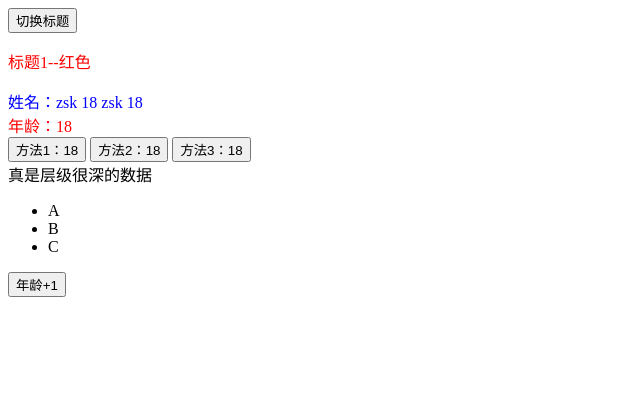
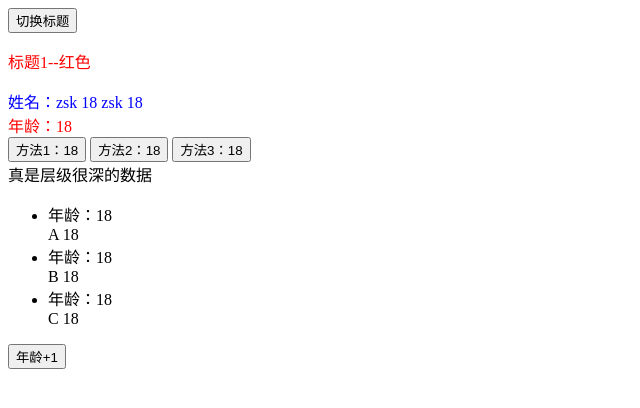
Before and after one commit to KringZhang/vue-reactive, a website built with webpack: page index.html in a window 1280 px wide. Shown: the whole page, without its empty margins (0-640 px from the left). Built offline with nearby package versions, Linux system fonts and the light colour scheme.

Commit message:
处理v-for指令

```diff
--- a/index.html
+++ b/index.html
@@ -21,9 +21,15 @@
       <button v-on:click="minus(2, 5)">方法3：{{fn()}}</button>
       <div>{{a.b.c.d}}</div>
       <ul>
-        <li>A</li>
+        <!-- <li><div>{{age}} {{item}}</div></li> -->
+        <li v-for="item in arr" :key="item">
+          年龄：{{age}}
+          <div>{{item}} {{age}}</div>
+        </li>
+        <!-- <li><div>{{age}} {{item}}</div></li> -->
+        <!-- <li>A</li>
         <li>B</li>
-        <li>C</li>
+        <li>C</li> -->
       </ul>
       <button id="btn" @click="minus(-1)">年龄+1</button>
     </div>
--- a/src/compileNode.js
+++ b/src/compileNode.js
@@ -1,8 +1,11 @@
-import { parsePath } from './node2Fragment'
+import { compile, parsePath } from './node2Fragment'
 import { Watcher } from "./Watcher"
 
 // 编译节点类型(主要是指令)
 export const compileNode = (node, vm, stack) => {
+  let vFor
+  // 存当前节点未编译之前的子节点
+  let unCompiledChildNodes = '';
   [...node.attributes].forEach(x => {
     if (x.name.startsWith('@')) {
       const eventKey = x.name.substring(1)
@@ -12,13 +15,13 @@ export const compileNode = (node, vm, stack) => {
       handleBind(vm, node, x, key)
     } else if (x.name.startsWith('v-')) {
       const attrName = x.name.substring(2)
-      if (['if', 'show'].includes(attrName)) {
+      if (['if', 'show'].includes(attrName)) { // v-if  v-show
         updateAttr(node, x, parsePath(vm, x.value), stack)
         new Watcher(vm, x.value, newVal => updateAttr(node, x, newVal))
       } else if (attrName.startsWith('else-if')) {
         // TODO
         stack.push(x.value)
-      } else if (attrName.startsWith('else')) {
+      } else if (attrName.startsWith('else')) { // v-else
         if (!stack.length) return console.error('v-else找不到匹配的v-if')
         // 拿到stack数组里面的每一项的布尔值，并且用||计算结果，然后取反
         const calcFlag = stack.reduce((prev, cur) => prev || parsePath(vm, cur), false)
@@ -29,6 +32,13 @@ export const compileNode = (node, vm, stack) => {
         }
         new Watcher(vm, stack[0], newVal => updateAttr(node, x, !newVal))
         stack.splice(0, stack.length)
+      } else if (attrName.startsWith('for')) { // v-for
+        let [item, listName] = x.value.split(' in ')
+        const list = parsePath(vm, listName) || []
+        vm[item] = list[0]
+        vFor = x
+        unCompiledChildNodes = node.childNodes.length ? [...node.childNodes].map(i => i.cloneNode(true)) : []
+        console.log('unCompiledChildNodes===', unCompiledChildNodes)
       } else if (attrName.startsWith('bind:')) {
         const key = attrName.substring(5)
         handleBind(vm, node, x, key)
@@ -39,6 +49,34 @@ export const compileNode = (node, vm, stack) => {
     }
     node.removeAttribute(x.name)
   })
+  compile(node, vm)
+  vFor && cb(vm, node, vFor, stack, unCompiledChildNodes)
+}
+
+// 处理通过v-for循环出来的节点
+function cb (vm, node, vFor, stack, unCompiledChildNodes) {
+  let [item, listName] = vFor.value.split(' in ')
+  const list = parsePath(vm, listName) || []
+  const tagName = node.tagName.toLowerCase()
+  // v-for遍历出来的节点要插入的位置
+  const pos = node.nextSibling || null
+  list.forEach((y, yIdx) => {
+    if (yIdx) { // yIdx从1开始
+      vm[item] = y
+      const dom = document.createElement(tagName);
+      // 把当前节点的属性复制到每一个新创建的节点上面
+      [...node.attributes].forEach(z => {
+        z.name !== 'v-for' && dom.setAttribute(z.name, z.value)
+      });
+      unCompiledChildNodes.forEach(z => {
+        dom.appendChild(z.cloneNode(true))
+      })
+      node.parentNode.insertBefore(dom, pos)
+      compileNode(dom, vm, stack)
+    }
+  })
+  // v-for区域结束之后，释放掉局部变量
+  delete vm[item]
 }
 
 // 编译v-if v-else v-show(包括初始化和响应式更新)
--- a/src/index.js
+++ b/src/index.js
@@ -6,6 +6,7 @@ const obj = {
   age: 18,
   className: 'red',
   classNameBlue: 'blue',
+  arr: ['A', 'B', 'C'],
   a: {
     b: {
       c: {
--- a/src/node2Fragment.js
+++ b/src/node2Fragment.js
@@ -17,7 +17,6 @@ export const compile = (fragment, vm) => {
   list.forEach(node => {
     if (node.nodeType === 1) { // 标签节点
       compileNode(node, vm, stack)
-      compile(node, vm)
     } else if (node.nodeType === 3) { // 文本节点
       const matchReg = /\{\{([^\}]+)\}\}/g
       const replaceReg = /\{\{([^\}]+)\}\}/
@@ -25,6 +24,8 @@ export const compile = (fragment, vm) => {
       let str = textContent
       const arr = textContent.match(matchReg)
       if (arr?.length) { // arr ---> ['{{name}}', '{{age}}', '{{a.b.c.d}}']
+        console.log('arr---', arr)
+        console.log('vm---', vm)
         const tempArr = []
         arr.forEach((x, idx) => {
           const key = x.substring(2, x.length - 2)
```
